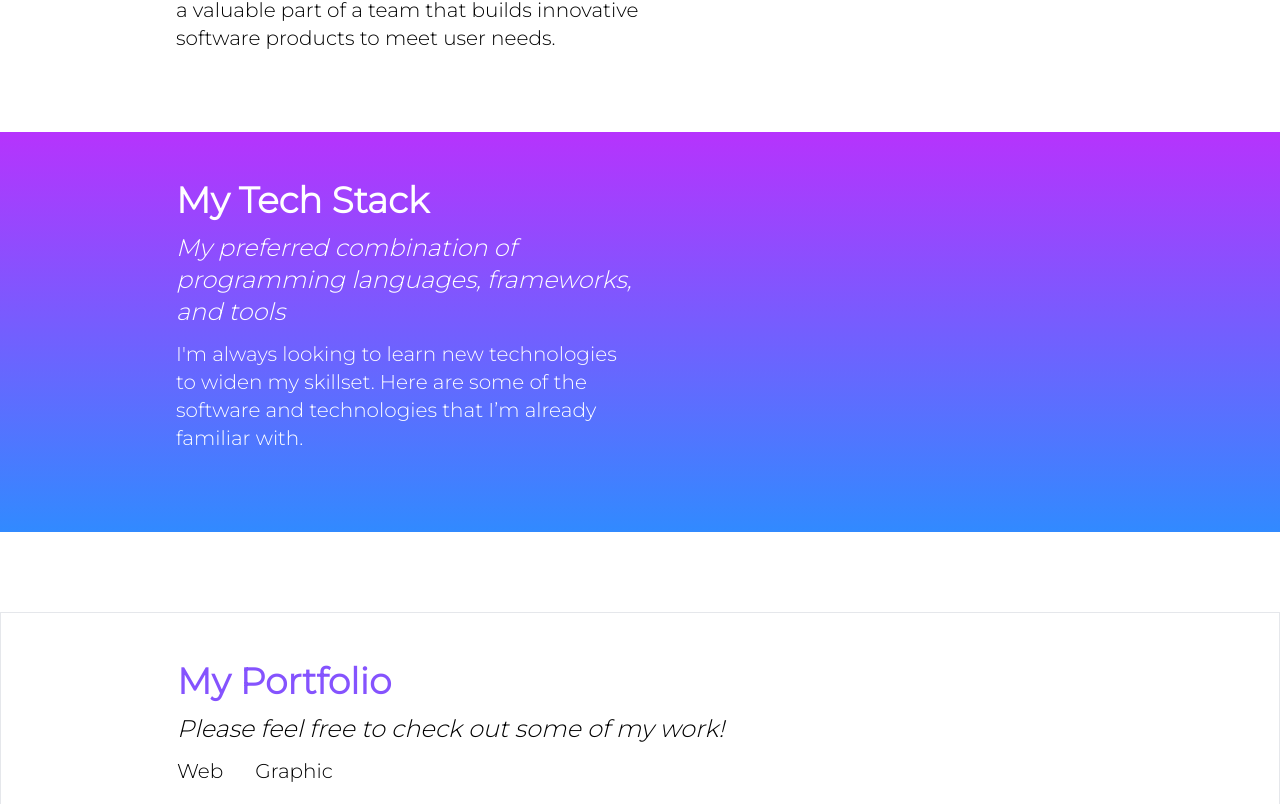
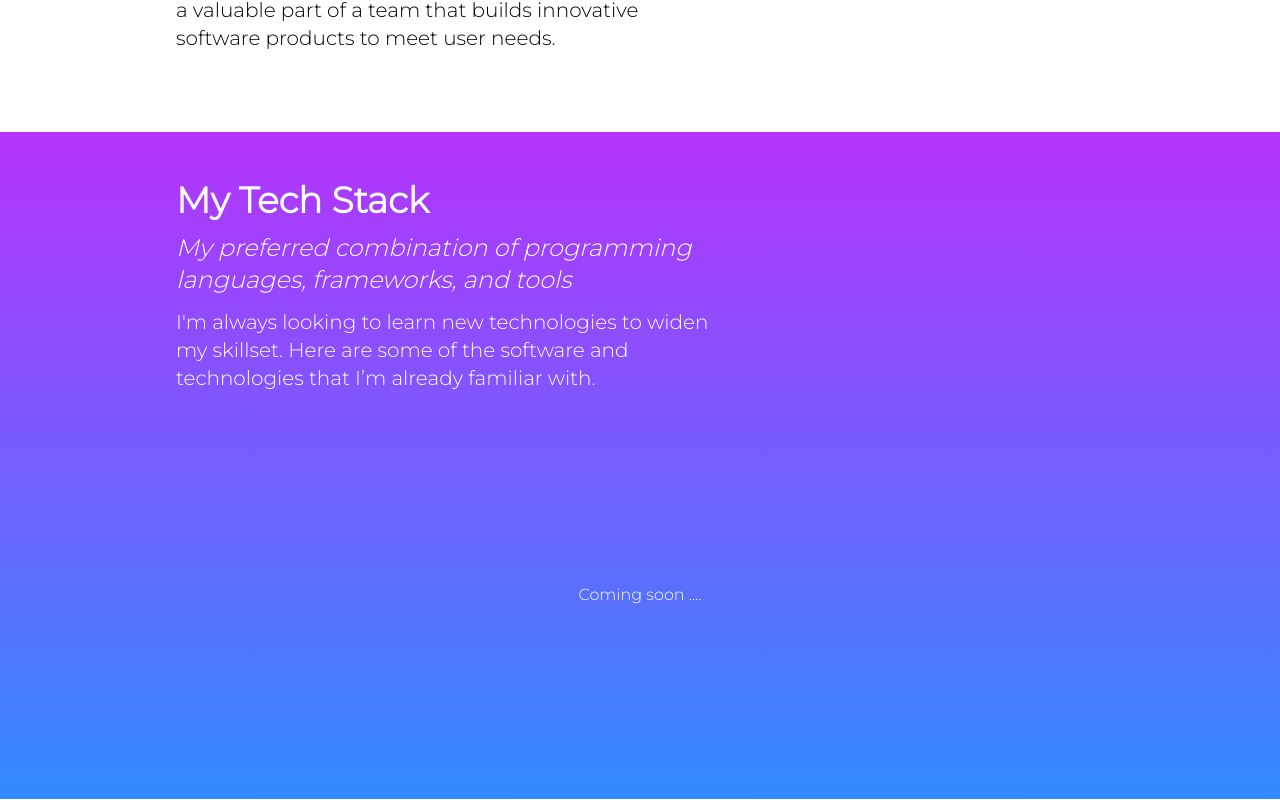
Before and after one commit to Shavvimal/PortfolioReact, a React app: page / in a window 1280 px wide. Shown: the part 1696-2500 px from the top of the page. Built offline with nearby package versions, Linux system fonts and the light colour scheme; some icons are missing.

Commit message:
changed vertical size of techsrack and added 'coming soon' for deploy

```diff
--- a/src/pages/TechStack/index.js
+++ b/src/pages/TechStack/index.js
@@ -1,6 +1,6 @@
-import React, {useEffect, useRef} from 'react';
+import React, { useEffect, useRef } from 'react';
 import './style.css'
-import {  } from "./assets/animate.js"
+import { } from "./assets/animate.js"
 
 
 
@@ -10,15 +10,17 @@ const TechStack = () => {
 
     return (
 
-<div id="Techsect" class="bg-white raleway  my-20">
+        <div id="Techsect" class="bg-white raleway  my-20">
 
-  <div class="w-full h-1/2 flex flex-col gradientTech md:justify-start my-auto pt-8 md:pt-0 px-8 md:px-24 lg:px-44 overflow-hidden text-white">
-  <h1 class="text-left text-4xl font-extrabold mt-12 w-1/2">My Tech Stack</h1>
-                        <h2 class="text-left text-2xl py-3 italic lg:w-1/2" > My preferred combination of programming languages, frameworks, and tools </h2>
-                        <p class="text-left text-xl lg:w-1/2"> I'm always looking to learn new technologies to widen my skillset. Here are some of the software and technologies that I’m already familiar with.
-                        </p>
+            <div class="w-full h-5/6 flex flex-col gradientTech md:justify-start my-auto pt-8 md:pt-0 px-8 md:px-24 lg:px-44 overflow-hidden text-white">
+                <h1 class="text-left text-4xl font-extrabold mt-12 w-3/4">My Tech Stack</h1>
+                <h2 class="text-left text-2xl py-3 italic lg:w-3/5" > My preferred combination of programming languages, frameworks, and tools </h2>
+                <p class="text-left text-xl lg:w-3/5"> I'm always looking to learn new technologies to widen my skillset. Here are some of the software and technologies that I’m already familiar with.
+                </p>
 
-</div></div>
+                <p class="m-auto"> Coming soon .... </p>
+
+            </div></div>
 
     )
 
```
